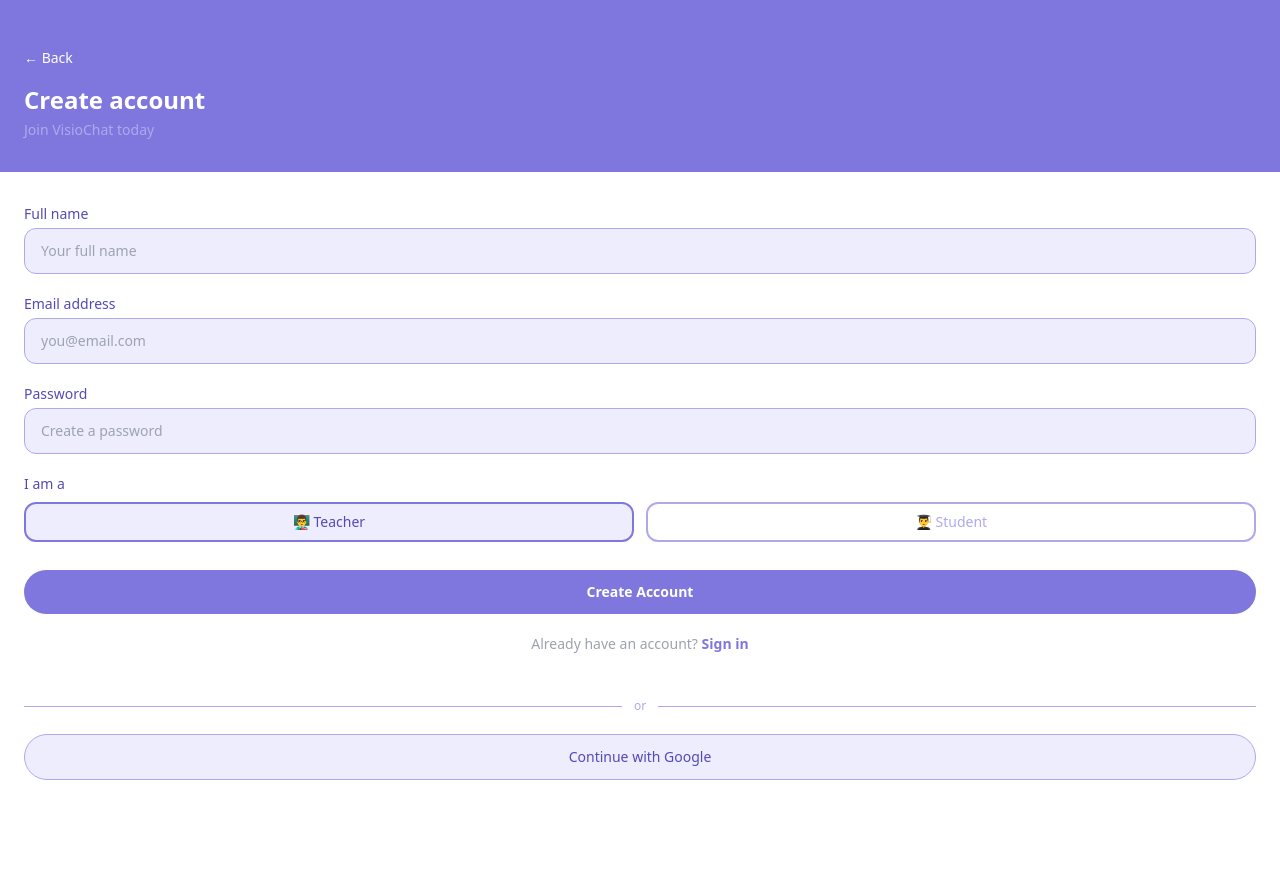
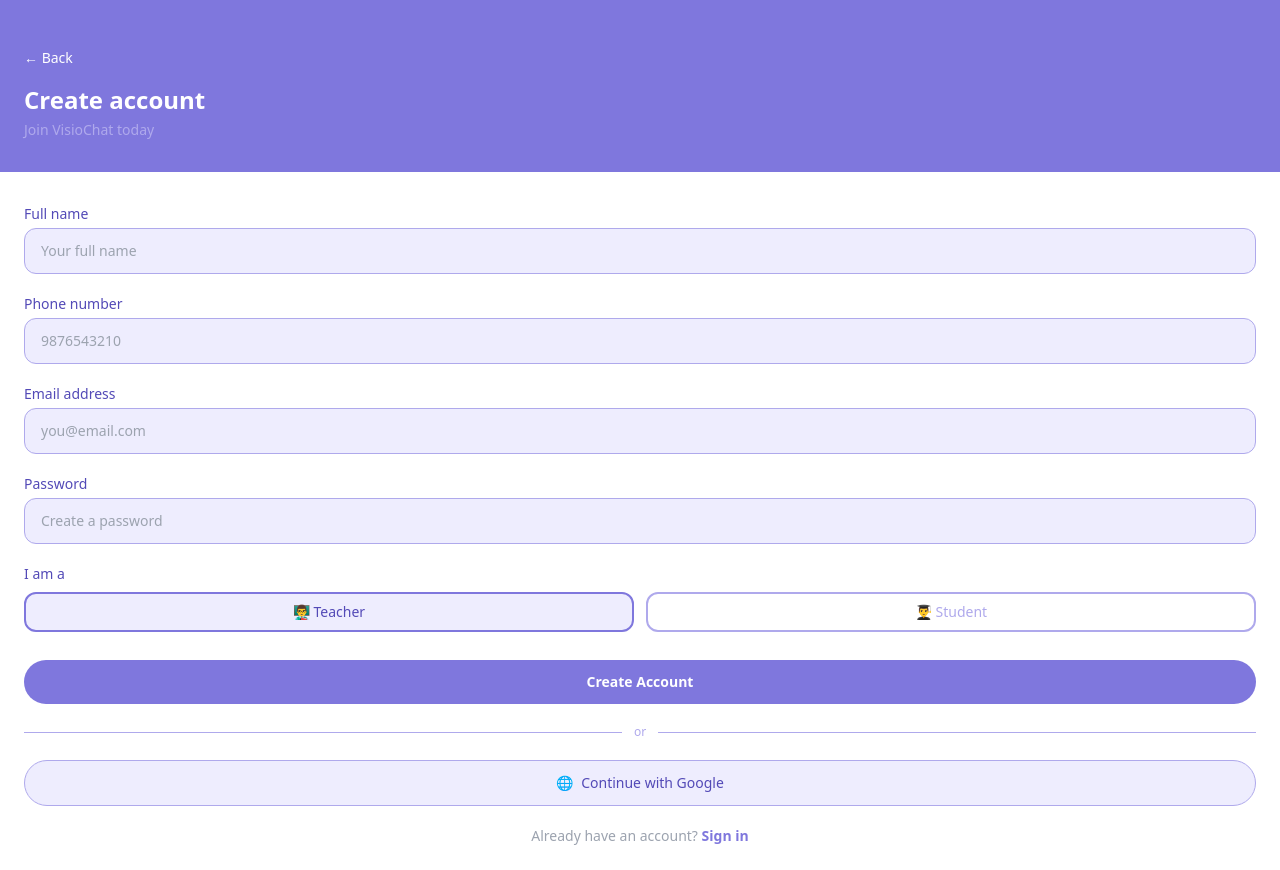
Before and after one commit to swastik3616/visiochat, a React (Vite) app: page /signup in a window 1280 px wide. Before the commit the page ends 800 px from the top, so only its background shows below. Built offline with nearby package versions, Linux system fonts and the light colour scheme.

Commit message:
Fix the feature

```diff
--- a/src/pages/signup.jsx
+++ b/src/pages/signup.jsx
@@ -8,26 +8,15 @@ export default function Signup() {
     const navigate = useNavigate()
     const [name, setName] = useState("")
     const [email, setEmail] = useState("")
+    const [phone, setPhone] = useState("")
     const [password, setPassword] = useState("")
     const [role, setRole] = useState("teacher")
     const [error, setError] = useState("")
     const [loading, setLoading] = useState(false)
-    const handleGoogle = async () => {
-        try {
-            setLoading(true)
-            setError("")
-            await signInWithPopup(auth, googleProvider)
-            navigate("/chats")
-        } catch (err) {
-            setError("Google sign in failed. Try again!")
-        } finally {
-            setLoading(false)
-        }
-    }
 
     const handleSignup = async () => {
-        if (!name || !email || !password) {
-            setError("Please fill all fields")
+        if (!name || !email || !password || !phone) {
+            setError("Please fill all fields including phone number")
             return
         }
         try {
@@ -35,9 +24,29 @@ export default function Signup() {
             setError("")
             const userCredential = await createUserWithEmailAndPassword(auth, email, password)
             await updateProfile(userCredential.user, { displayName: name })
+
+            // Save to Firestore
+            await saveUser(userCredential.user, role, phone)
+
+            console.log("User saved to Firestore!")
             navigate("/login")
         } catch (err) {
             setError(err.message)
+            console.log("Signup error:", err)
+        } finally {
+            setLoading(false)
+        }
+    }
+
+    const handleGoogle = async () => {
+        try {
+            setLoading(true)
+            setError("")
+            const result = await signInWithPopup(auth, googleProvider)
+            await saveUser(result.user, "student", phone)
+            navigate("/chats")
+        } catch (err) {
+            setError("Google sign in failed. Try again!")
         } finally {
             setLoading(false)
         }
@@ -76,6 +85,20 @@ export default function Signup() {
                     />
                 </div>
 
+                {/* Phone */}
+                <div className="flex flex-col gap-1">
+                    <label className="text-primarydark text-sm font-medium">
+                        Phone number
+                    </label>
+                    <input
+                        type="tel"
+                        value={phone}
+                        onChange={(e) => setPhone(e.target.value)}
+                        placeholder="9876543210"
+                        className="border border-muted rounded-xl px-4 py-3 text-sm text-primarydark bg-primarylight outline-none focus:border-primary"
+                    />
+                </div>
+
                 {/* Email */}
                 <div className="flex flex-col gap-1">
                     <label className="text-primarydark text-sm font-medium">Email address</label>
@@ -107,8 +130,8 @@ export default function Signup() {
                         <button
                             onClick={() => setRole("teacher")}
                             className={`flex-1 border-2 font-medium py-2 rounded-xl text-sm transition ${role === "teacher"
-                                ? "border-primary bg-primarylight text-primarydark"
-                                : "border-muted text-muted"
+                                    ? "border-primary bg-primarylight text-primarydark"
+                                    : "border-muted text-muted"
                                 }`}
                         >
                             👨‍🏫 Teacher
@@ -116,8 +139,8 @@ export default function Signup() {
                         <button
                             onClick={() => setRole("student")}
                             className={`flex-1 border-2 font-medium py-2 rounded-xl text-sm transition ${role === "student"
-                                ? "border-primary bg-primarylight text-primarydark"
-                                : "border-muted text-muted"
+                                    ? "border-primary bg-primarylight text-primarydark"
+                                    : "border-muted text-muted"
                                 }`}
                         >
                             👨‍🎓 Student
@@ -134,12 +157,6 @@ export default function Signup() {
                     {loading ? "Creating account..." : "Create Account"}
                 </button>
 
-                <p className="text-center text-sm text-gray-400 pb-6">
-                    Already have an account?{" "}
-                    <span onClick={() => navigate("/login")} className="text-primary font-semibold cursor-pointer">
-                        Sign in
-                    </span>
-                </p>
                 {/* Divider */}
                 <div className="flex items-center gap-3">
                     <div className="flex-1 h-px bg-muted"></div>
@@ -147,14 +164,22 @@ export default function Signup() {
                     <div className="flex-1 h-px bg-muted"></div>
                 </div>
 
-                {/* Google Button */}
+                {/* Google */}
                 <button
                     onClick={handleGoogle}
                     disabled={loading}
-                    className="w-full border border-muted bg-primarylight text-primarydark font-medium py-3 rounded-full text-sm hover:opacity-90 transition disabled:opacity-60 flex items-center justify-center gap-2"
+                    className="w-full border border-muted bg-primarylight text-primarydark font-medium py-3 rounded-full text-sm disabled:opacity-60 flex items-center justify-center gap-2"
                 >
-                    <span>Continue with Google</span>
+                    <span>🌐</span>
+                    Continue with Google
                 </button>
+
+                <p className="text-center text-sm text-gray-400 pb-6">
+                    Already have an account?{" "}
+                    <span onClick={() => navigate("/login")} className="text-primary font-semibold cursor-pointer">
+                        Sign in
+                    </span>
+                </p>
 
             </div>
         </div>
```
